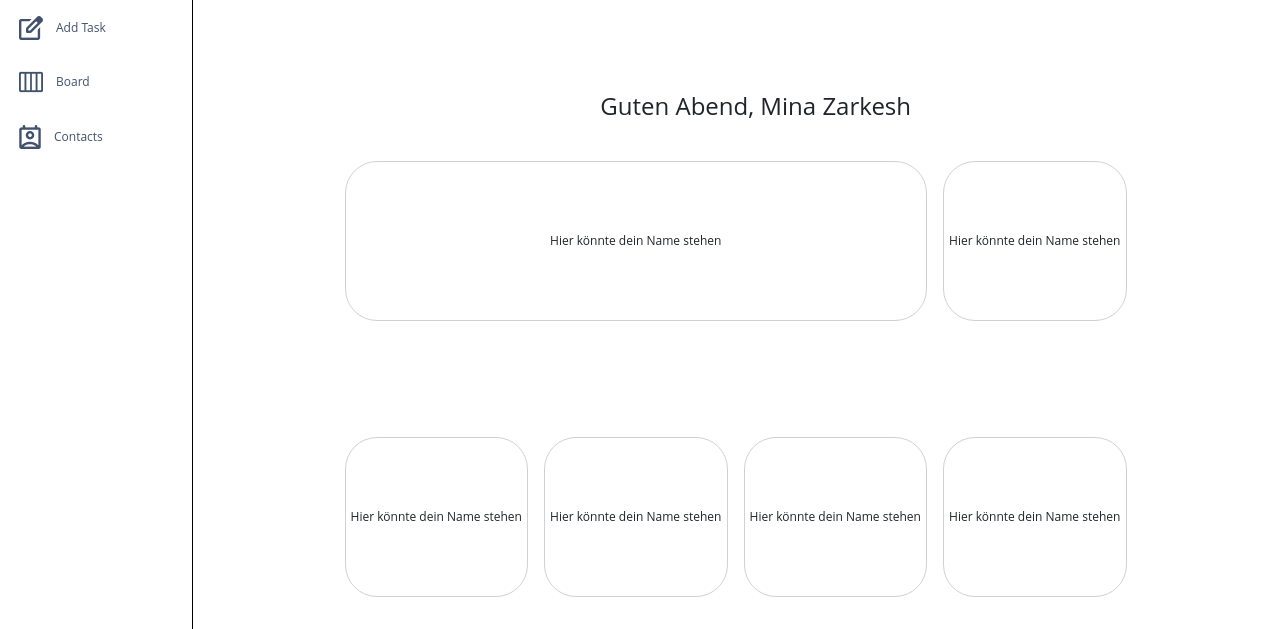
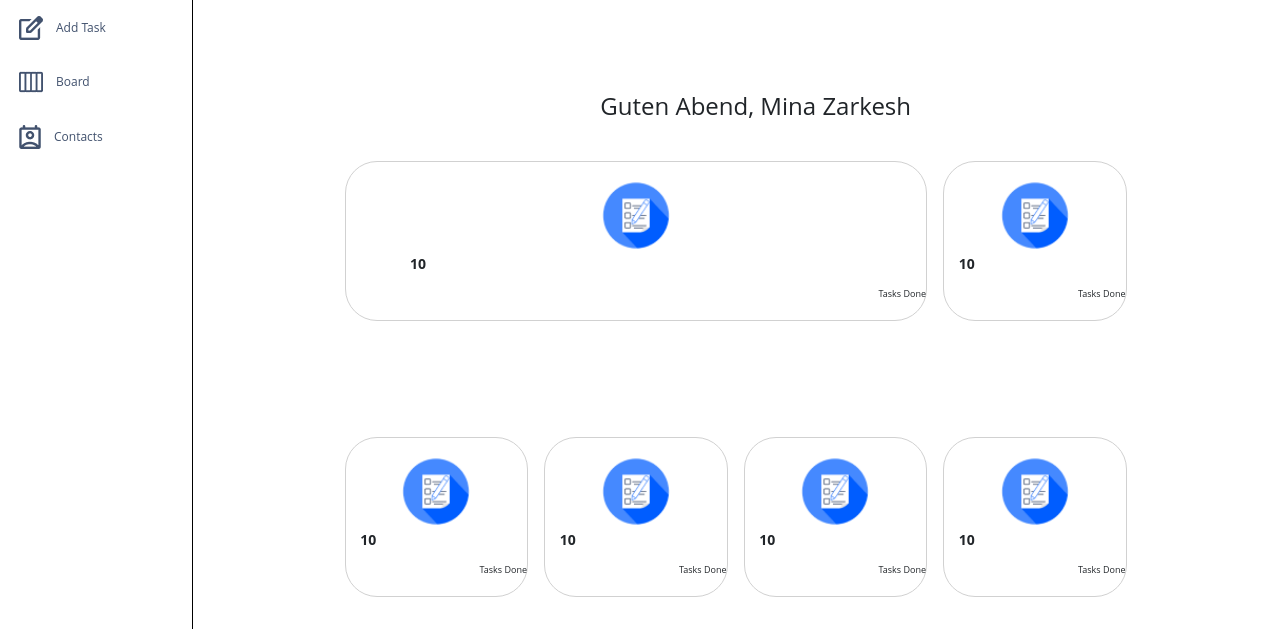
Before and after one commit to MinaZarkesh/join, a website: page html/summary.html in a window 1280 px wide. Shown: the part 171-800 px from the top of the page. Drawn offline with nearby package versions, Linux system fonts and the light colour scheme.

Commit message:
update summary boxes

```diff
--- a/css/summary.css
+++ b/css/summary.css
@@ -10,6 +10,7 @@
   position: absolute;
 }
 
+
 .col:hover,
 .col-1:hover {
   background-color: var(--secondary);
@@ -19,8 +20,13 @@
 .col,
 .col-1 {
   width: 25%;
-  /* background-color: var(--primary); */
 }
+
+
+.col img{
+  width: 5rem;
+}
+
 .col-2 {
   display: block;
   width: 75%;
@@ -63,13 +69,13 @@ main {
   justify-content: space-around;
 }
 
-.summary-boxes h1 {
+h1 {
   width: 25%;
   display: flex;
   justify-content: center;
   align-items: center;
   font-weight: 700;
-  font-size: 5vw;
+  font-size: 14px;
 }
 
 h6 {
@@ -77,7 +83,7 @@ h6 {
   width: 100%;
   display: flex;
   justify-content: flex-end;
-  font-size: 3vw;
+  font-size: 9px;
 }
 
 .container {
--- a/models/summaryBoxes.class.js
+++ b/models/summaryBoxes.class.js
@@ -20,6 +20,7 @@ class SummaryBox {
   left;
 
   constructor(id, index) {
+    this.renderDescitption();
     this.item = /*html*/ `
              <div id="item${id}${index}" class="col">${description}</div>
         `;
@@ -28,15 +29,28 @@ class SummaryBox {
     this.renderPosition(id, index);
   }
 
+renderDescitption(){
+  description = /*html*/`
+   <div class="text-center">
+   <img src="../assets/img/to_do_summary.png">
+    <h1>10</h1>
+   </div>
+   <h6>
+    Tasks Done
+   </h6>
+  `
+}
   itemRender(id, index) {
     docID(`${id}${index}`).innerHTML = this.item;
   }
+
 
   renderPosition(id, index) {
     docID(`item${id}${index}`).style.width = `${this.itemWidth}px`;
     docID(`item${id}${index}`).style.left = `${this.left}px`;
     docID(`item${id}${index}`).style.top = `${this.top}px`;
   }
+
 
   calcPosition(index) {
     this.itemWidth = this.containerWidth / this.itemAmountPerRow - this.gap;
```
